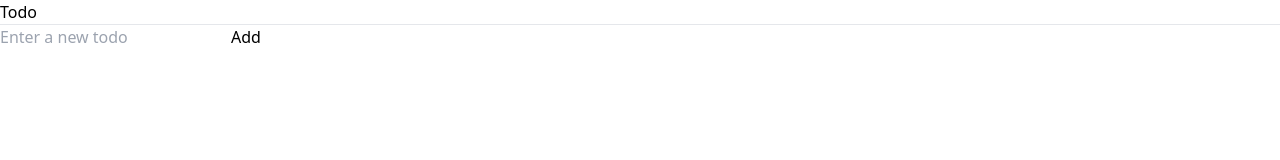
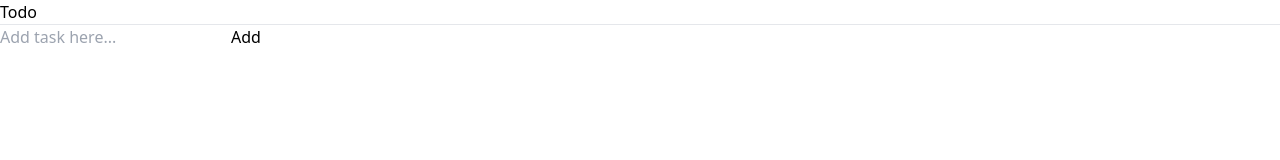
Before and after one commit to ashishpatil3101/toDoReactAssignment, a React (Vite) app: page / in a window 1280 px wide. Shown: the top 160 px of the page. Built offline with nearby package versions, Linux system fonts and the light colour scheme.

Commit message:
minor change in todolist component for input

```diff
--- a/src/componenet/TodoList.jsx
+++ b/src/componenet/TodoList.jsx
@@ -49,7 +49,7 @@ const TodoList = () => {
             value={inputText}
             onChange={(e) => setInputText(e.target.value)}
             className="flex-1 border border-gray-300 px-4 py-2 rounded-md mr-2"
-            placeholder="Enter a new todo"
+            placeholder="Add task here..."
           />
           <Button onClick={handleAddTodo} variant="big">Add</Button>
         </div>
```
